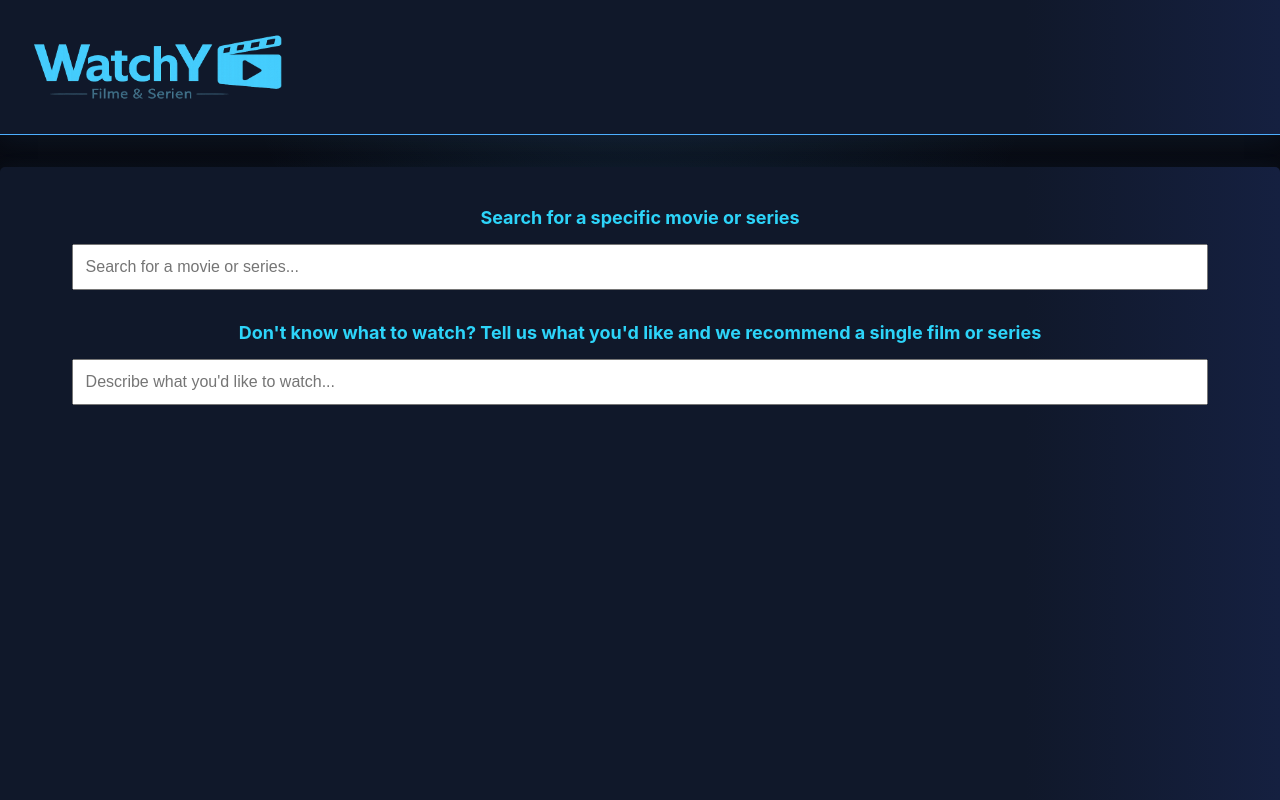
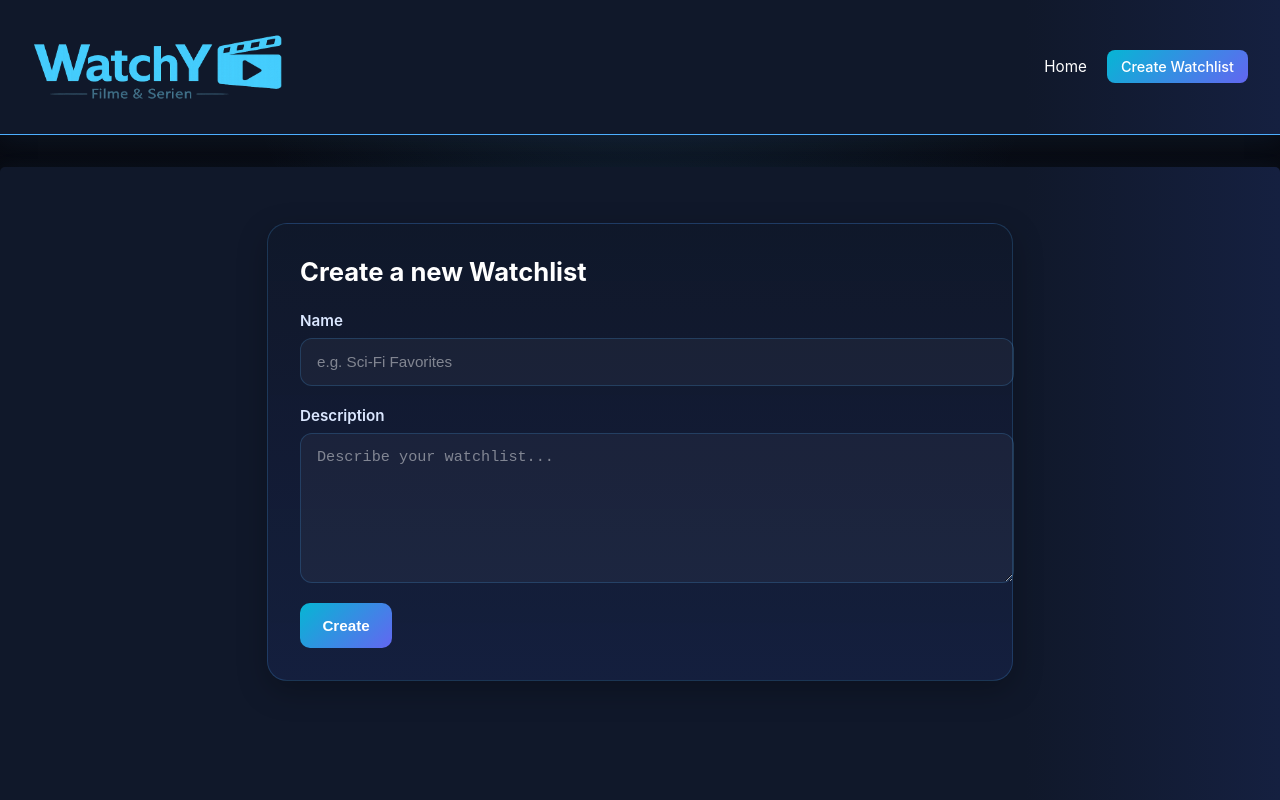
Before and after one commit to Wicky42/TeamProjectMovieDB, a React (Vite) app in the folder frontend/: page /create-watchlist in a window 1280 px wide. Shown: the top 800 px of the page. Built offline with nearby package versions, Linux system fonts and the light colour scheme.

Commit message:
add create WatchListPage

```diff
--- a/frontend/src/App.tsx
+++ b/frontend/src/App.tsx
@@ -4,14 +4,30 @@ import Header from './components/Header';
 import Footer from './components/Footer';
 import MovieSearch from './components/MovieSearch';
 import MovieAiRecommendation from './components/MovieAiRecommendation';
+import { Routes, Route } from "react-router-dom";
+import CreateWatchlistPage from "./pages/CreateWatchlistPage.tsx";
 
 function App() {
   return (
     <div className="app-shell">
       <Header />
       <main className="app-shell__content">
-        <MovieSearch />
-        <MovieAiRecommendation />
+          <Routes>
+              <Route
+                  path="/"
+                  element={
+                      <>
+                          <MovieSearch />
+                          <MovieAiRecommendation />
+                      </>
+                  }
+              />
+
+              <Route
+                  path="/create-watchlist"
+                  element={<CreateWatchlistPage />}
+              />
+          </Routes>
       </main>
       <Footer />
     </div>
--- /dev/null
+++ b/frontend/src/components/Header.css
@@ -0,0 +1,63 @@
+.header {
+    display: flex;
+    align-items: center;
+    justify-content: space-between;
+
+    padding: 2rem;
+    margin-bottom: 32px;
+
+    background: linear-gradient(90deg, #10182a 80%, #152040 100%);
+    border-bottom: 1.5px solid #4dafff;
+    box-shadow: 0 4px 24px rgba(77, 175, 255, 0.07);
+}
+
+/* LEFT SIDE */
+.header__brand {
+    display: flex;
+    align-items: center;
+}
+
+.header__logo {
+    width: 250px;
+    height: auto;
+    object-fit: contain;
+}
+
+/* RIGHT SIDE NAV */
+.header__nav {
+    display: flex;
+    align-items: center;
+    gap: 20px;
+}
+
+/* normal link */
+.header__link {
+    color: white;
+    text-decoration: none;
+    font-size: 0.95rem;
+    transition: color 0.2s ease;
+}
+
+.header__link:hover {
+    color: #4dafff;
+}
+
+/* CTA button */
+.header__cta {
+    text-decoration: none;
+    font-size: 0.9rem;
+    font-weight: 500;
+
+    padding: 8px 14px;
+    border-radius: 8px;
+
+    color: white;
+    background: linear-gradient(135deg, #06b6d4, #6366f1);
+
+    transition: all 0.2s ease;
+}
+
+.header__cta:hover {
+    transform: scale(1.05);
+    box-shadow: 0 4px 16px rgba(99, 102, 241, 0.4);
+}
--- a/frontend/src/components/Header.tsx
+++ b/frontend/src/components/Header.tsx
@@ -1,24 +1,23 @@
-
 import watchyLogo from '../assets/watchy_logo.png';
+import { Link } from "react-router-dom";
+import "./Header.css";
 
 const Header: React.FC = () => (
-  <header
-    className="app-shell__header"
-    style={{
-      padding: '2rem 2rem',
-      background: 'linear-gradient(90deg, #10182a 80%, #152040 100%)',
-      borderBottom: '1.5px solid #4dafff',
-      marginBottom: '32px',
-      boxShadow: '0 4px 24px 0 rgba(77,175,255,0.07)'
-    }}
-  >
-    <div className="brand" style={{display: 'flex', alignItems: 'center', fontWeight: 700, fontSize: '2rem', color: 'var(--accent)'}}>
-      <img src={watchyLogo} alt="Watchy Logo" style={{height: 'auto', width: 250, marginRight: 12, objectFit: 'contain'}} />
-    </div>
-    <nav className="app-shell__nav">
-      {/* Add navigation links here */}
-    </nav>
-  </header>
+    <header className="header">
+        <div className="header__brand">
+            <img src={watchyLogo} alt="Watchy Logo" className="header__logo" />
+        </div>
+
+        <nav className="header__nav">
+            <Link to="/" className="header__link">
+                Home
+            </Link>
+
+            <Link to="/create-watchlist" className="header__cta">
+                Create Watchlist
+            </Link>
+        </nav>
+    </header>
 );
 
 export default Header;
--- a/frontend/src/main.tsx
+++ b/frontend/src/main.tsx
@@ -1,9 +1,12 @@
 import { StrictMode } from 'react'
 import { createRoot } from 'react-dom/client'
 import App from './App.tsx'
+import { BrowserRouter } from "react-router-dom"
 
 createRoot(document.getElementById('root')!).render(
   <StrictMode>
-    <App />
+      <BrowserRouter>
+          <App />
+      </BrowserRouter>
   </StrictMode>,
 )
--- /dev/null
+++ b/frontend/src/pages/CreateWatchlistPage.css
@@ -0,0 +1,105 @@
+.create-watchlist-page {
+    display: flex;
+    justify-content: center;
+    padding: 2rem;
+    color: white;
+}
+
+.create-watchlist-card {
+    width: 100%;
+    max-width: 680px;
+    padding: 2rem;
+    border: 1px solid rgba(77, 175, 255, 0.2);
+    border-radius: 20px;
+    background: linear-gradient(180deg, rgba(16, 24, 42, 0.95), rgba(21, 32, 64, 0.9));
+    box-shadow: 0 10px 30px rgba(0, 0, 0, 0.25);
+}
+
+.create-watchlist-card__title {
+    margin: 0 0 1.5rem;
+    font-size: 1.6rem;
+    font-weight: 700;
+}
+
+.create-watchlist-form {
+    display: flex;
+    flex-direction: column;
+    gap: 1.25rem;
+}
+
+.create-watchlist-form__group {
+    display: flex;
+    flex-direction: column;
+    gap: 0.5rem;
+}
+
+.create-watchlist-form__label {
+    font-size: 0.95rem;
+    font-weight: 600;
+    color: #dbe7ff;
+}
+
+.create-watchlist-form__input,
+.create-watchlist-form__textarea {
+    width: 100%;
+    padding: 0.9rem 1rem;
+    border: 1px solid rgba(77, 175, 255, 0.2);
+    border-radius: 12px;
+    background: rgba(255, 255, 255, 0.04);
+    color: white;
+    font-size: 0.95rem;
+    outline: none;
+    transition: border-color 0.2s ease, box-shadow 0.2s ease;
+}
+
+.create-watchlist-form__input::placeholder,
+.create-watchlist-form__textarea::placeholder {
+    color: rgba(255, 255, 255, 0.45);
+}
+
+.create-watchlist-form__input:focus,
+.create-watchlist-form__textarea:focus {
+    border-color: #4dafff;
+    box-shadow: 0 0 0 3px rgba(77, 175, 255, 0.15);
+}
+
+.create-watchlist-form__textarea {
+    resize: vertical;
+    min-height: 120px;
+}
+
+.create-watchlist-form__button {
+    align-self: flex-start;
+    padding: 0.85rem 1.4rem;
+    border: none;
+    border-radius: 10px;
+    background: linear-gradient(135deg, #06b6d4, #6366f1);
+    color: white;
+    font-size: 0.95rem;
+    font-weight: 600;
+    cursor: pointer;
+    transition: transform 0.2s ease, box-shadow 0.2s ease, opacity 0.2s ease;
+}
+
+.create-watchlist-form__button:hover:not(:disabled) {
+    transform: translateY(-1px);
+    box-shadow: 0 6px 18px rgba(99, 102, 241, 0.35);
+}
+
+.create-watchlist-form__button:disabled {
+    opacity: 0.7;
+    cursor: not-allowed;
+}
+
+.create-watchlist-form__message {
+    margin: 0;
+    font-size: 0.92rem;
+}
+
+.create-watchlist-form__message.error {
+    color: #fca5a5;
+}
+
+.create-watchlist-form__message.success {
+    color: #86efac;
+}
--- /dev/null
+++ b/frontend/src/pages/CreateWatchlistPage.tsx
@@ -0,0 +1,129 @@
+import { useState } from "react";
+import "./CreateWatchlistPage.css";
+
+type CreateWatchlistPayload = {
+    name: string;
+    description: string;
+};
+
+export default function CreateWatchlistPage() {
+    const [formData, setFormData] = useState<CreateWatchlistPayload>({
+        name: "",
+        description: "",
+    });
+
+    const [isLoading, setIsLoading] = useState(false);
+    const [error, setError] = useState("");
+    const [success, setSuccess] = useState("");
+
+    const handleChange = (
+        event: React.ChangeEvent<HTMLInputElement | HTMLTextAreaElement>
+    ) => {
+        const { name, value } = event.target;
+
+        setFormData((prev) => ({
+            ...prev,
+            [name]: value,
+        }));
+    };
+
+    const handleSubmit = async (event: React.FormEvent<HTMLFormElement>) => {
+        event.preventDefault();
+        setError("");
+        setSuccess("");
+
+        if (!formData.name.trim()) {
+            setError("Please enter a watchlist name.");
+            return;
+        }
+
+        try {
+            setIsLoading(true);
+
+            const response = await fetch("/api/watchlists", {
+                method: "POST",
+                headers: {
+                    "Content-Type": "application/json",
+                },
+                body: JSON.stringify({
+                    name: formData.name.trim(),
+                    description: formData.description.trim(),
+                }),
+            });
+
+            if (!response.ok) {
+                throw new Error("Failed to create watchlist.");
+            }
+
+            const data = await response.json();
+            console.log("Created watchlist:", data);
+
+            setSuccess("Watchlist created successfully.");
+            setFormData({
+                name: "",
+                description: "",
+            });
+        } catch (err) {
+            console.error(err);
+            setError("Something went wrong while creating the watchlist.");
+        } finally {
+            setIsLoading(false);
+        }
+    };
+
+    return (
+        <section className="create-watchlist-page">
+            <div className="create-watchlist-card">
+                <h2 className="create-watchlist-card__title">Create a new Watchlist</h2>
+
+                <form className="create-watchlist-form" onSubmit={handleSubmit}>
+                    <div className="create-watchlist-form__group">
+                        <label htmlFor="name" className="create-watchlist-form__label">
+                            Name
+                        </label>
+                        <input
+                            id="name"
+                            name="name"
+                            type="text"
+                            value={formData.name}
+                            onChange={handleChange}
+                            placeholder="e.g. Sci-Fi Favorites"
+                            className="create-watchlist-form__input"
+                        />
+                    </div>
+
+                    <div className="create-watchlist-form__group">
+                        <label
+                            htmlFor="description"
+                            className="create-watchlist-form__label"
+                        >
+                            Description
+                        </label>
+                        <textarea
+                            id="description"
+                            name="description"
+                            value={formData.description}
+                            onChange={handleChange}
+                            placeholder="Describe your watchlist..."
+                            rows={5}
+                            className="create-watchlist-form__textarea"
+                        />
+                    </div>
+
+                    {error && <p className="create-watchlist-form__message error">{error}</p>}
+                    {success && (
+                        <p className="create-watchlist-form__message success">{success}</p>
+                    )}
+
+                    <button
+                        type="submit"
+                        className="create-watchlist-form__button"
+                        disabled={isLoading}
+                    >
+                        {isLoading ? "Creating..." : "Create"}
+                    </button>
+                </form>
+            </div>
+        </section>
+    );
+}
```
